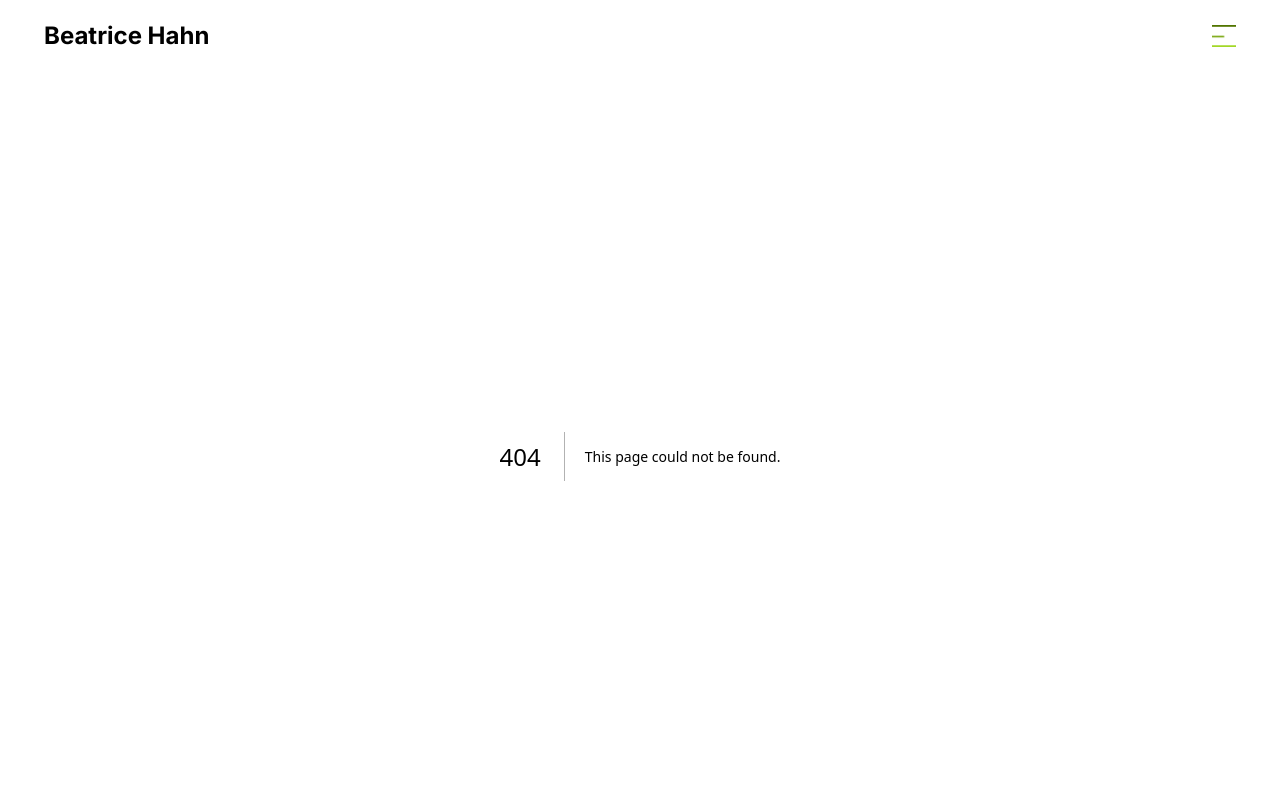
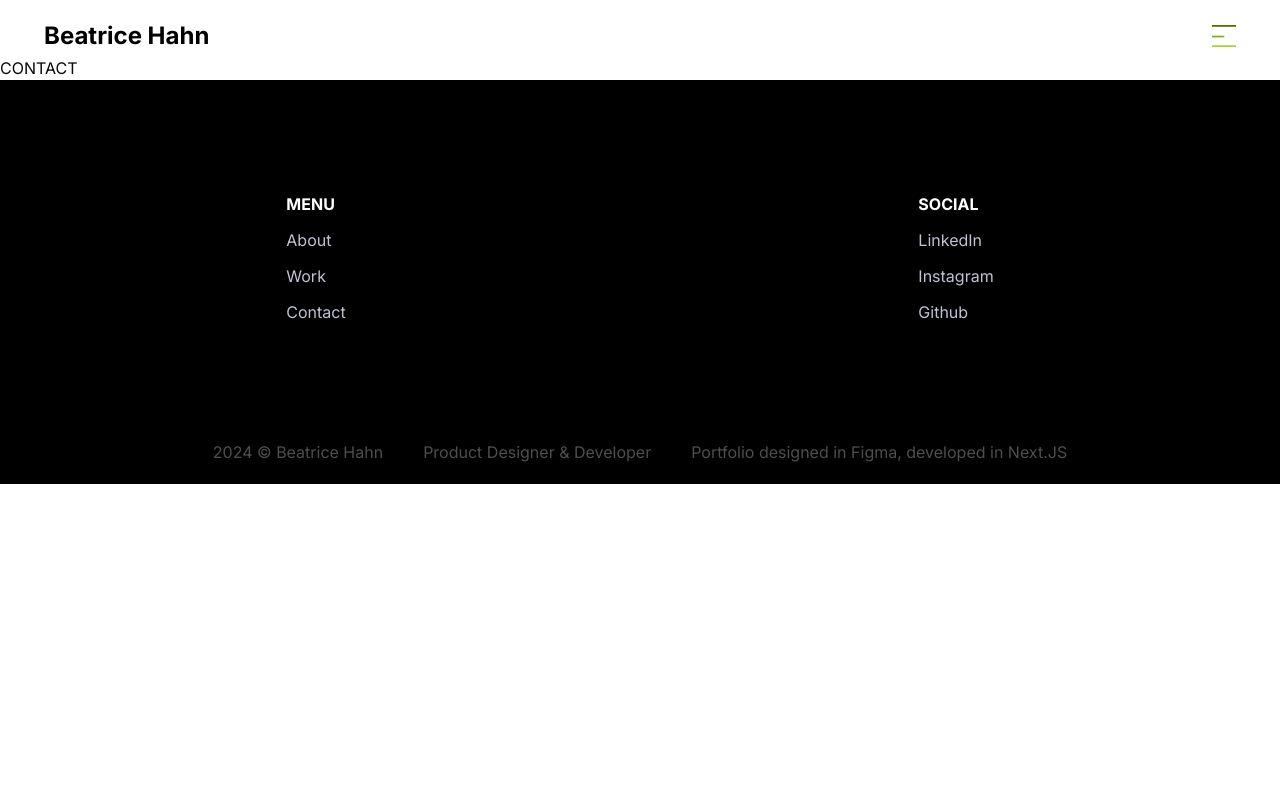
Before and after one commit to beatricehahn/nextjs-portfolio, a Next.js app: page /contact in a window 1280 px wide. Before the commit this address had no page. Shown: the top 800 px of the page. Built offline with nearby package versions, Linux system fonts and the light colour scheme.

Commit message:
Add page routes for about, work, and contact

```diff
--- /dev/null
+++ b/app/about/page.tsx
@@ -0,0 +1,7 @@
+export default function About() {
+    return (
+        <div>
+            <h1>ABOUT</h1>
+        </div>
+    );
+}
--- /dev/null
+++ b/app/contact/page.tsx
@@ -0,0 +1,7 @@
+export default function Contact() {
+    return (
+        <div>
+            <h1>CONTACT</h1>
+        </div>
+    );
+}
--- /dev/null
+++ b/app/work/page.tsx
@@ -0,0 +1,7 @@
+export default function Work() {
+    return (
+        <div>
+            <h1>WORK</h1>
+        </div>
+    );
+}
```
